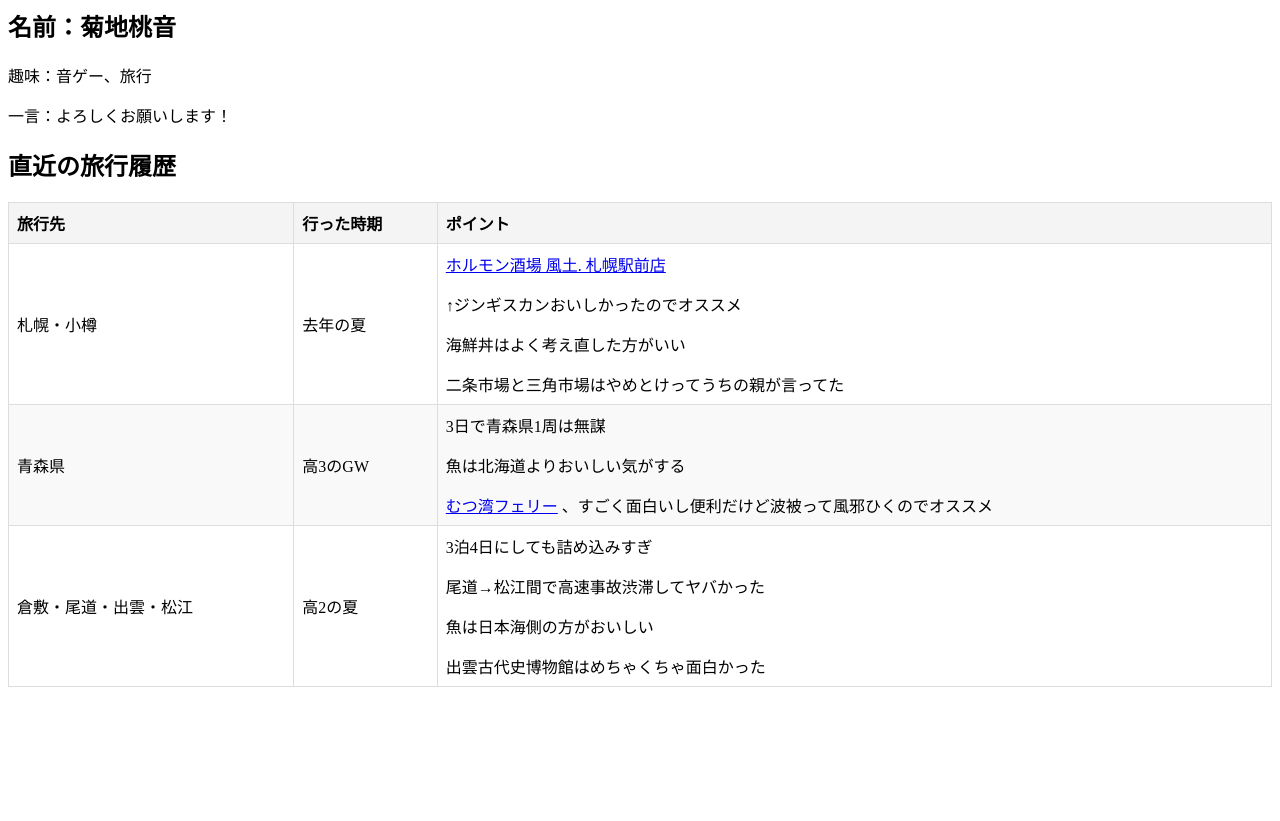
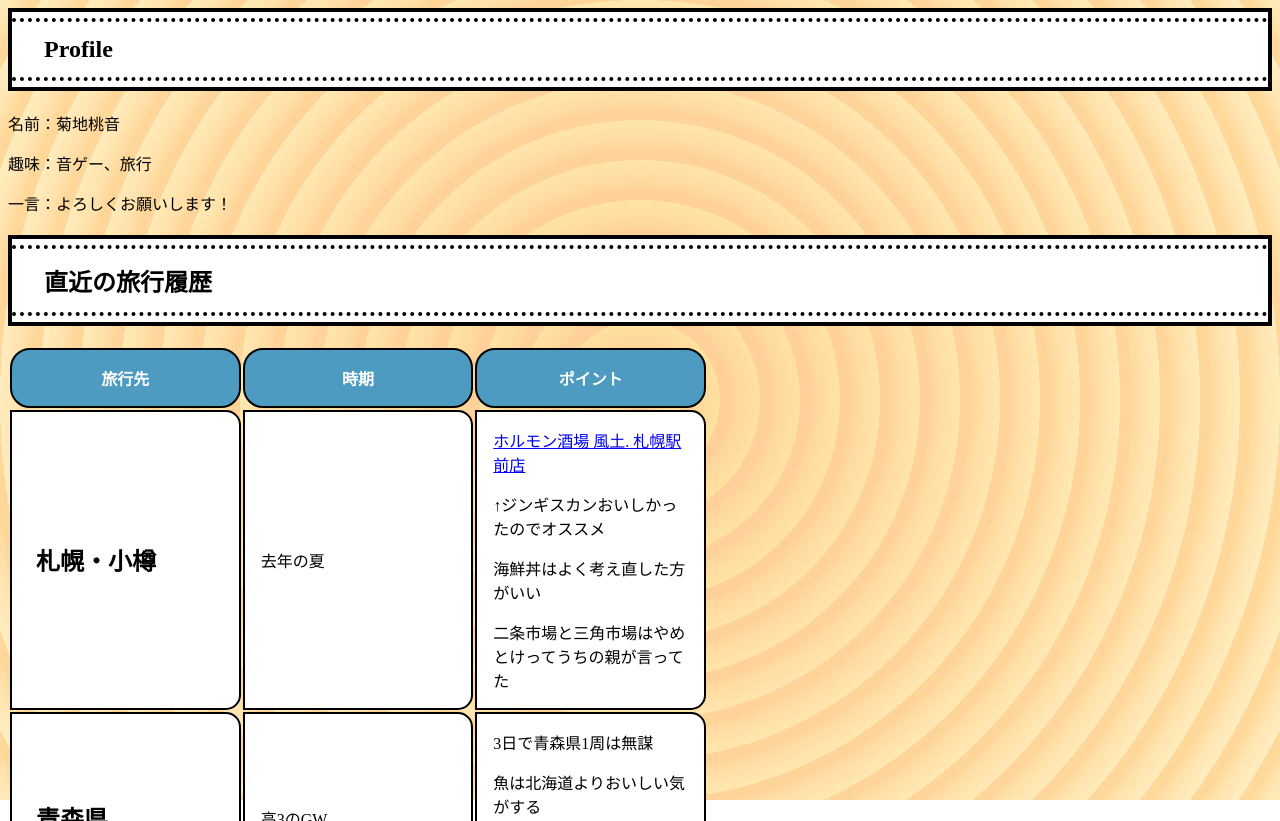
Before and after one commit to soba334/team-profile, a plain HTML site: page index.html in a window 1280 px wide. Shown: the top 821 px of the page. Before the commit the page ends 800 px from the top, so only its background shows below. Drawn offline with Linux system fonts and the light colour scheme.

Commit message:
見た目を変えました

```diff
--- a/index.html
+++ b/index.html
@@ -6,7 +6,10 @@
 </head>
 <body>
   <div class="Kikuchi">
-    <h2>名前：菊地桃音</h2>
+    <div class="bg_pattern Circles"></div>
+
+    <h2>Profile</h2>
+    <p>名前：菊地桃音</p>
     <p>趣味：音ゲー、旅行</p>
     <p>一言：よろしくお願いします！</p>
 
@@ -15,14 +18,14 @@
       <thead>
         <tr>
           <th>旅行先</th>
-          <th>行った時期</th>
+          <th>時期</th>
           <th>ポイント</th>
         </tr>
       </thead>
 
       <tbody>
         <tr>
-          <td>札幌・小樽</td>
+          <td class="place">札幌・小樽</td>
           <td>去年の夏</td>
           <td>
             <p><a href=https://www.google.com/maps/place/%E3%83%9B%E3%83%AB%E3%83%A2%E3%83%B3%E9%85%92%E5%A0%B4%E9%A2%A8%E5%9C%9F.%E6%9C%AD%E5%B9%8C%E9%A7%85%E5%89%8D%E5%BA%97/@43.0667978,141.3532223,766m/data=!3m2!1e3!4b1!4m6!3m5!1s0x5f0b2974548d1ec9:0x30ec24dd39bdecf6!8m2!3d43.0667978!4d141.3532223!16s%2Fg%2F1ptvqyxjx?entry=ttu&g_ep=EgoyMDI1MDUyOC4wIKXMDSoASAFQAw%3D%3D>
@@ -33,7 +36,7 @@
           </td>
         </tr>
         <tr>
-          <td>青森県</td>
+          <td class="place">青森県</td>
           <td>高3のGW</td>
           <td>
             <p>3日で青森県1周は無謀</p>
@@ -45,7 +48,7 @@
           </td>
         </tr>
         <tr>
-          <td>倉敷・尾道・出雲・松江</td>
+          <td class="place">倉敷・尾道・出雲・松江</td>
           <td>高2の夏</td>
           <td>
             <p>3泊4日にしても詰め込みすぎ</p>
--- a/style.css
+++ b/style.css
@@ -1,20 +1,92 @@
-table {
-    border-collapse: collapse;
+.Kikuchi {
+  h2 {
+      background-color: white;
+      position: relative;
+      padding: 1.5rem 2rem;
+      border: 4px solid #000;
+  }
+
+  h2:before,
+  h2:after {
+
+    position: absolute;
+    left: 0;
     width: 100%;
-    margin: 20px 0;
+    content: '';
+    border-top: 4px dotted #000;
+  }
+
+  h2:before {
+      top: 6px;
+  }
+
+  h2:after {
+      bottom: 6px;
+  }
+
+  table.travel {
+    border-collapse: separate;
+    width: 100%;
+    max-width: 700px;
+  }
+
+  table.travel th, table.travel td {
+    background-color: white;
+    border: 2px solid black; /* 枠線の太さと色 */
+    border-radius: 0 15px 15px 0;
+    padding: 1em;
+  }
+  table.travel th {
+    background-color: #4d9bc1;
+    color: #fff;
+    font-weight: bold;
+    text-align: center;
+    width: 20%;
+    min-width: 4em;
+    position: relative;
+    border-radius: 20px; /* 角を丸くして楕円形に */
+  }
+
+  table.travel th::before {
+    content: '';
+    position: absolute;
+    top: 50%;
+    left: 100%;
+    transform: translateY(-50%);
+    /* border: 10px solid transparent; */
+    border-left: 10px solid #4d9bc1; /* 吹き出し矢印部分の色 */
+    z-index: 2;
+  }
+
+  table.travel th::after {
+    content: '';
+    position: absolute;
+    top: 50%;
+    left: calc(100% + 2px);
+    transform: translateY(-50%);
+    /* border: 12px solid transparent; */
+    border-left: 12px solid #fff; /* 矢印の背景色 */
+    z-index: 1;
+  }
+
+  table.travel td.place {
+    font-family: 'Arial', 'Helvetica', 'sans-serif'; /* ゴシック体を指定 */
+    font-size: 1.5em; /* 文字サイズを大きく設定 */
+    font-weight: bold; /* 文字を太字にする（必要に応じて） */
+  }
+
+  .bg_pattern {
+    position: fixed;
+    top: 0;
+    left: 0;
+    width: 100vw;
+    height: 100vh;
+    background-color: #ffe9a7;
+    opacity: 0.4;
+    z-index: -1;
+  }
+  .Circles {
+    background-image: radial-gradient(circle at center center, #ffc107, #ffe9a7), repeating-radial-gradient(circle at center center, #ffc107, #ffc107, 20px, transparent 40px, transparent 20px);
+    background-blend-mode: multiply;
+  }
 }
-
-th, td {
-    border: 1px solid #ddd;
-    padding: 8px;
-    text-align: left;
-}
-
-th {
-    background-color: #f4f4f4;
-    font-weight: bold;
-}
-
-tr:nth-child(even) {
-    background-color: #f9f9f9;
-}
```
